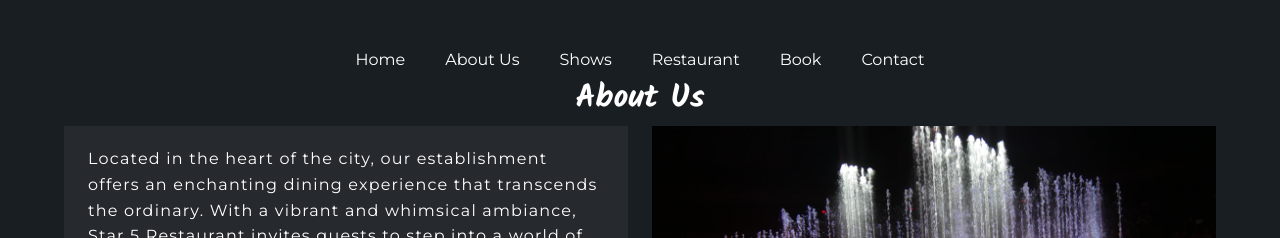
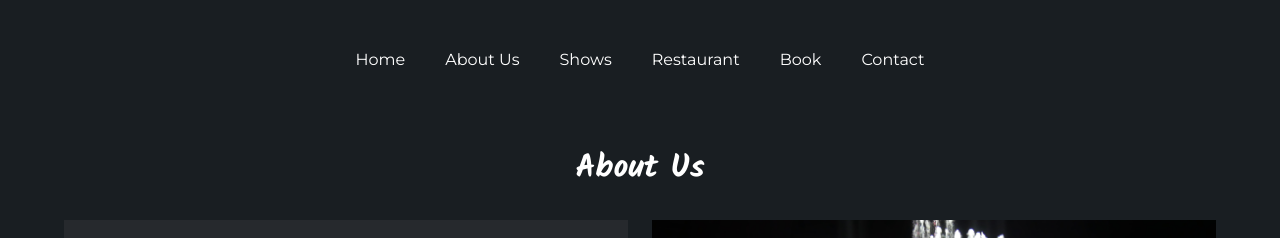
Before and after one commit to AlinaCGM/circus, a React (Create React App) app: page /about in a window 1280 px wide. Shown: the top 238 px of the page. Built offline with nearby package versions, Linux system fonts and the light colour scheme.

Commit message:
About us header asdjustment

```diff
--- a/src/components/aboutUs/AboutUs.js
+++ b/src/components/aboutUs/AboutUs.js
@@ -7,7 +7,9 @@ import "bootstrap/dist/css/bootstrap.min.css";
 function AboutUs() {
   return (
     <div className="container-about ">
-      <h2 className="title-about pt-5">About Us</h2>
+     <header className="text-center pt-5">
+          <h2>About Us</h2>
+        </header>
 
       <div className="row ">
         <div className=" col-sm-10 col-lg-6 mb-3 mx-sm-auto ">
```
